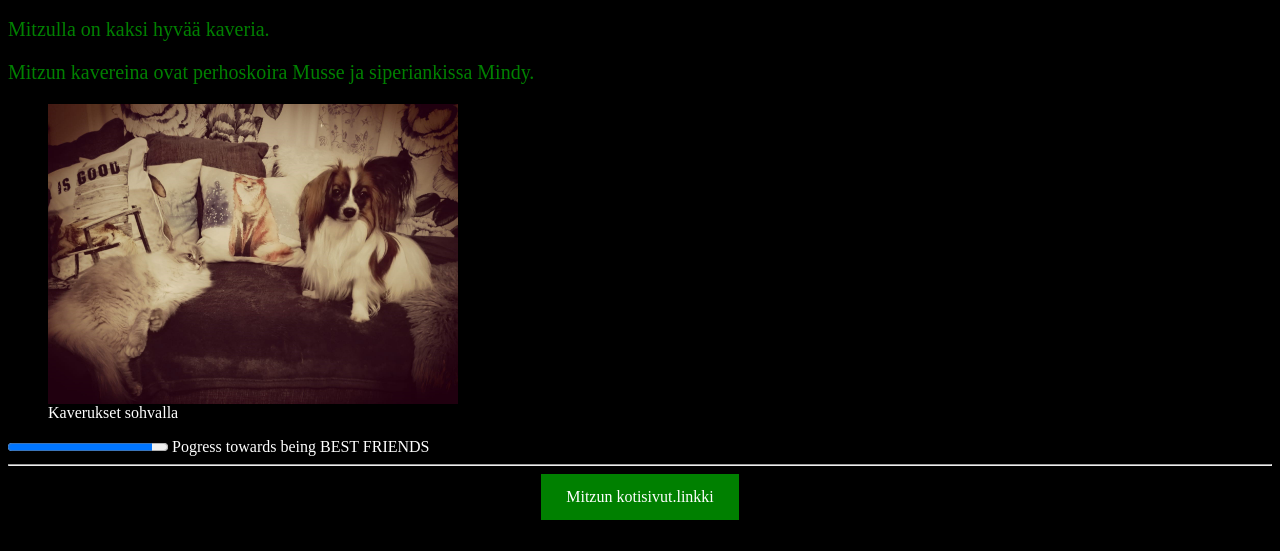
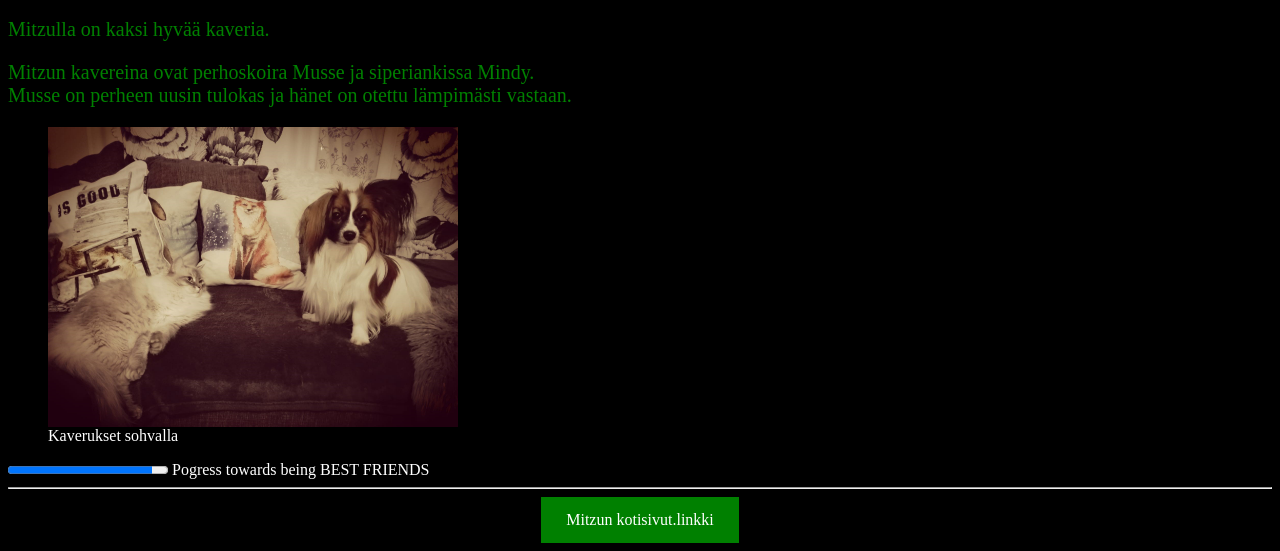
Before and after one commit to Mitzuliini5/Mitzuliini5.github.io, a plain HTML site: page second.html in a window 1280 px wide. Shown: the part 345-896 px from the top of the page. Before the commit the page ends 873 px from the top, so only its background shows below. Drawn offline with Linux system fonts and the light colour scheme.

Commit message:
Update second.html

```diff
--- a/second.html
+++ b/second.html
@@ -27,7 +27,7 @@
 
 
     <p>Mitzulla on kaksi hyvää kaveria.</p>
-    <p>Mitzun kavereina ovat perhoskoira Musse ja siperiankissa Mindy.<br<Musse on perheen uusin tulokas ja hänet on otettu lämpimästi vastaan.</p>
+    <p>Mitzun kavereina ovat perhoskoira Musse ja siperiankissa Mindy.<br>Musse on perheen uusin tulokas ja hänet on otettu lämpimästi vastaan.</p>
     <figure>
     <img src="/mussjamindu.jpg" alt="cat and dog"/height="300" width="410">
       <figcaption>
```
